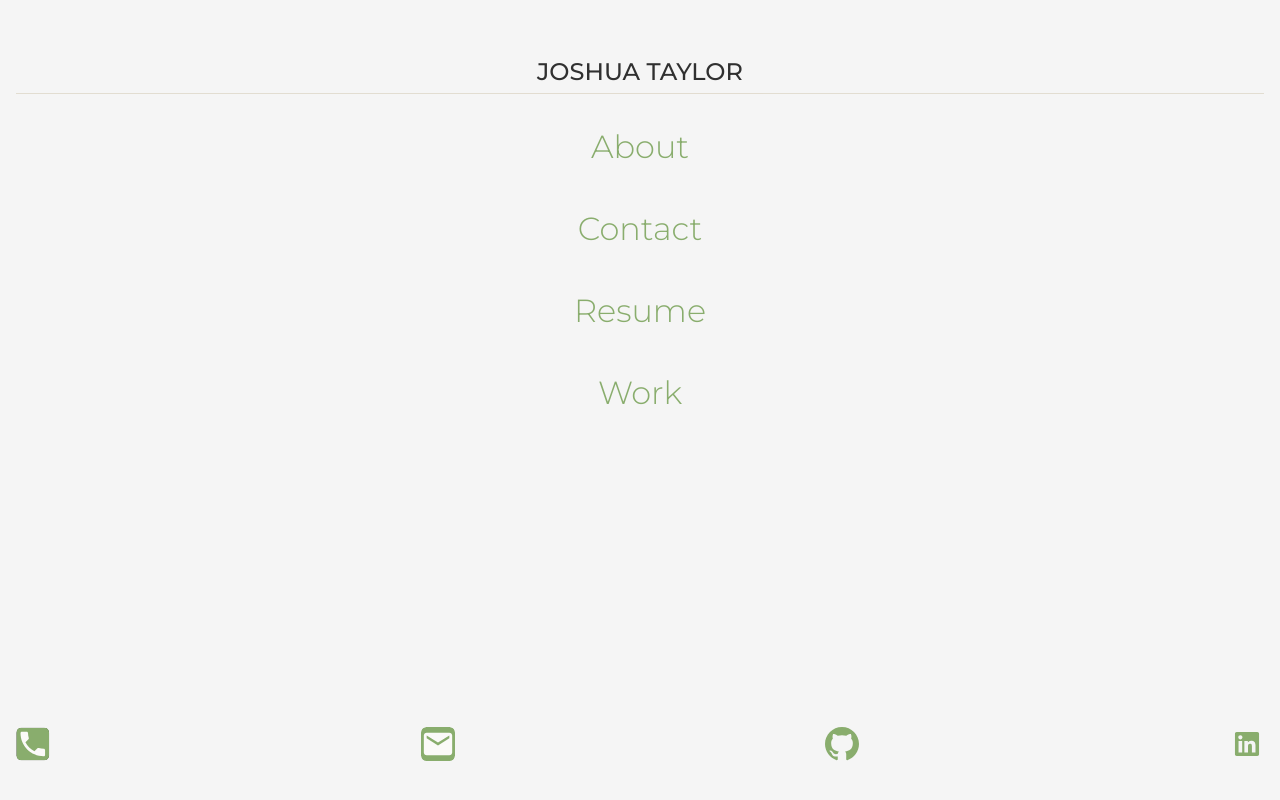
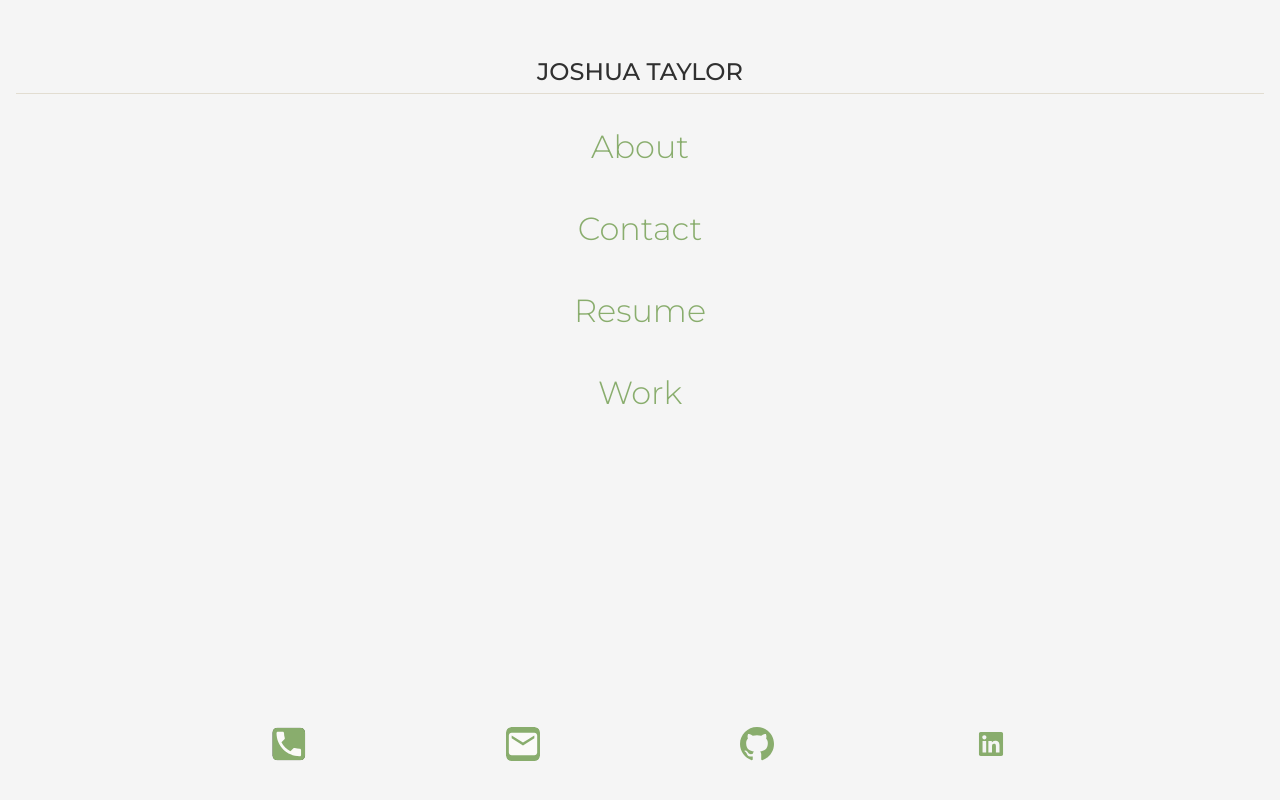
Before and after one commit to josht-dev/react-portfolio, a React (Create React App) app: page / in a window 1280 px wide. Built offline with nearby package versions, Linux system fonts and the light colour scheme.

Commit message:
Tweaked footer styling

```diff
--- a/src/components/Footer.js
+++ b/src/components/Footer.js
@@ -11,8 +11,8 @@ const styles = {
   footerStyle: {
     position: 'fixed',
     bottom: '16px',
-    right: 0,
-    width: '100%',
+    left: '20%',
+    width: '60%',
     padding: '1rem'
   },
   ulStyle: {
@@ -22,7 +22,6 @@ const styles = {
     display: 'flex',
     flexFlow: 'row wrap',
     justifyContent: 'space-between',
-    justifyItems: 'center',
     alignItems: 'center'
   },
   liStyle: {
--- a/src/components/MainContainer.js
+++ b/src/components/MainContainer.js
@@ -19,7 +19,7 @@ export default function MainContainer() {
   // Styling for main
   const styles = {
     mainStyle: {
-      textAlign: currentPage === 'Home' ? 'center' : 'initial'
+      textAlign: currentPage === 'Home' ? 'center' : 'initial',
     }
   }
 
```
